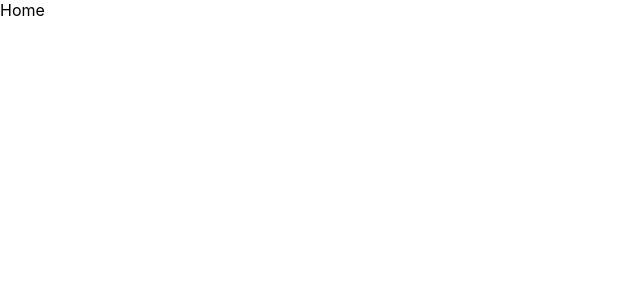
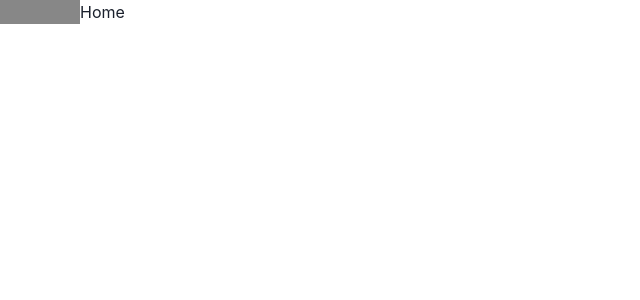
Before and after one commit to nanahiryu/mizu_simple_checklist, a React (Create React App) app: page / in a window 1280 px wide. Shown: the top 300 px of the page, without its empty margins (0-640 px from the left). Built offline with nearby package versions, Linux system fonts and the light colour scheme.

Commit message:
一時的commit

```diff
--- a/src/App.tsx
+++ b/src/App.tsx
@@ -1,13 +1,13 @@
 import React from "react";
 import "./App.css";
-import { Route, Routes } from "react-router-dom";
-import { Home } from "./components/pages/Home";
+import { ChakraProvider } from "@chakra-ui/react";
+import { Router } from "./Router/Router";
 
 function App() {
   return (
-    <Routes>
-      <Route path="/" element={<Home />} />
-    </Routes>
+    <ChakraProvider>
+      <Router />
+    </ChakraProvider>
   );
 }
 
--- /dev/null
+++ b/src/Router/Router.tsx
@@ -0,0 +1,22 @@
+import { Flex } from "@chakra-ui/react";
+import React from "react";
+import { Route, Routes } from "react-router-dom";
+import Sidebar from "../components/features/SideBar/SideBar";
+import { Home } from "../components/pages/Home";
+
+export const Router = () => {
+  return (
+    <>
+      <Flex>
+        <Flex w="80px" bg="#878787">
+          <Sidebar />
+        </Flex>
+        <Flex>
+          <Routes>
+            <Route path="/" element={<Home />} />
+          </Routes>
+        </Flex>
+      </Flex>
+    </>
+  );
+};
--- /dev/null
+++ b/src/components/features/SideBar/SideBar.tsx
@@ -0,0 +1,7 @@
+import React from "react";
+
+const Sidebar = () => {
+  return <div></div>;
+};
+
+export default Sidebar;
```
